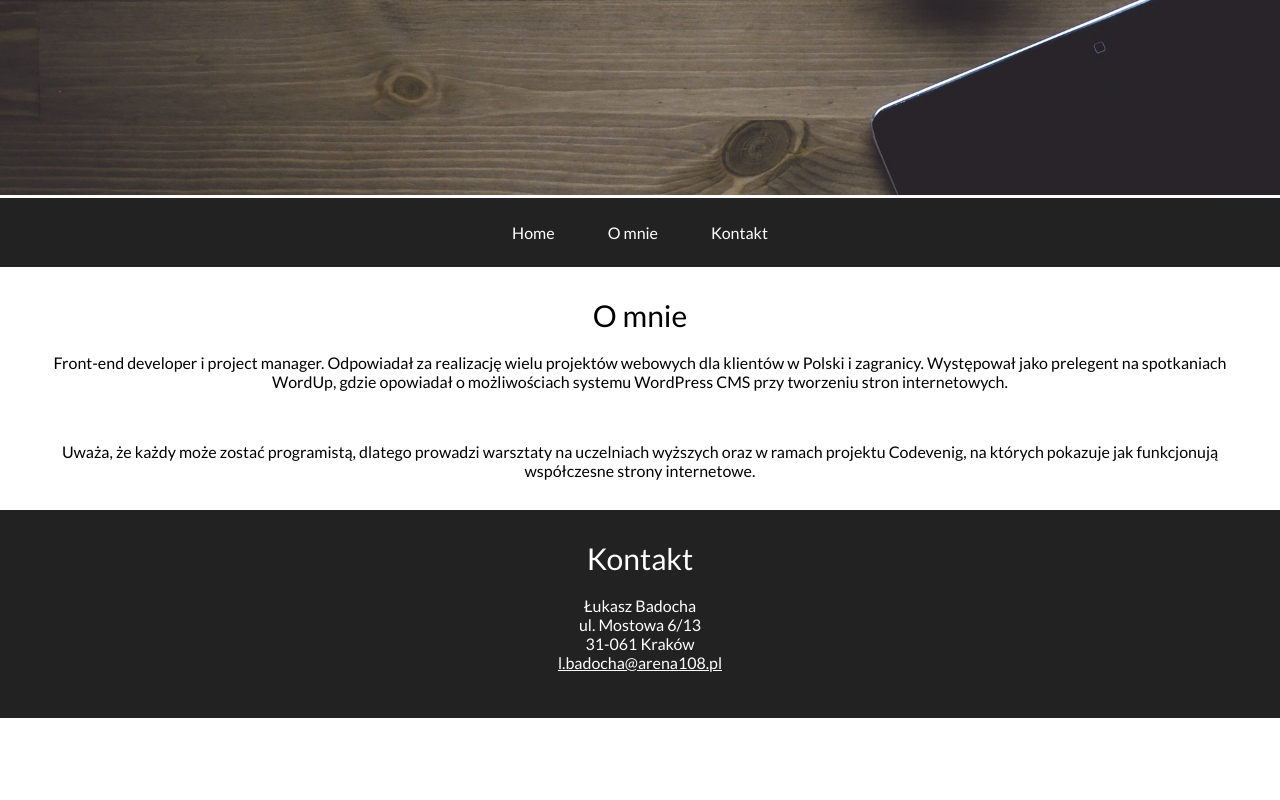
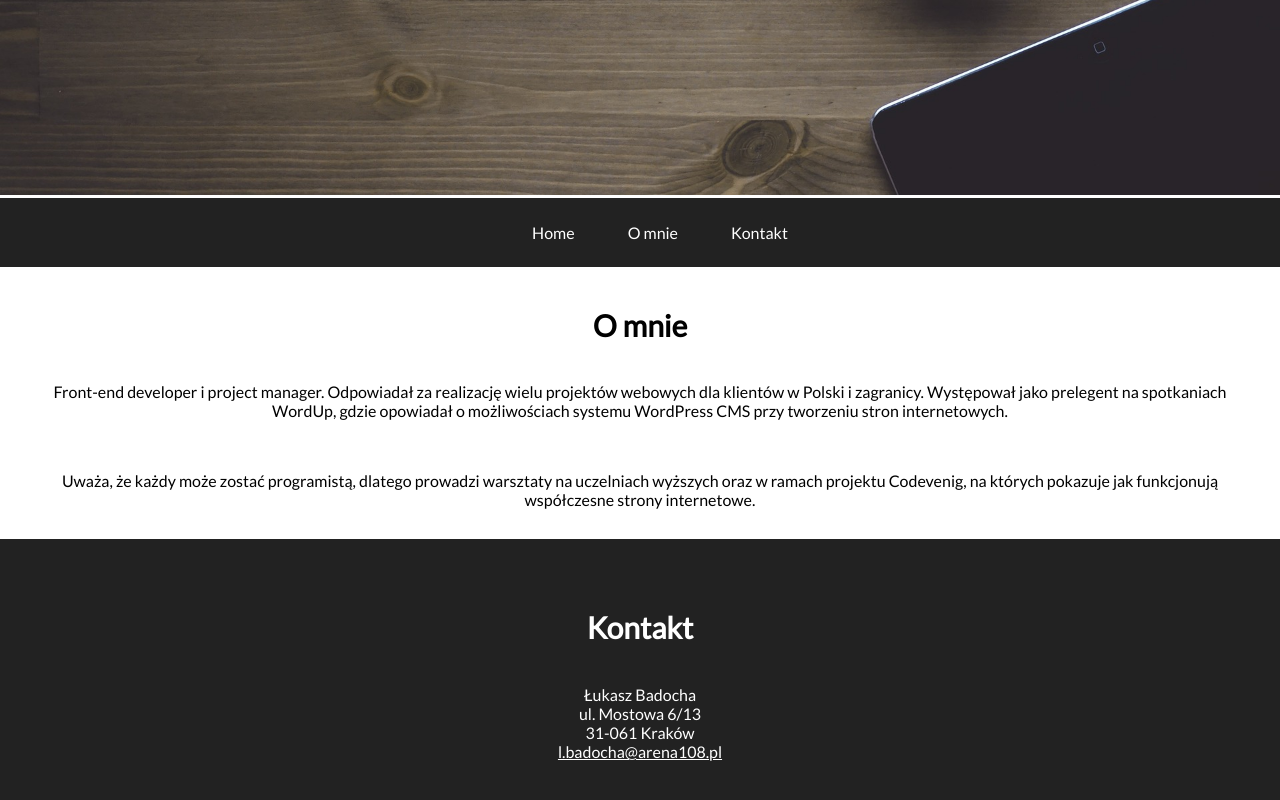
Before and after one commit to emilaw/html5, a plain HTML site: page index.html in a window 1280 px wide. Shown: the part 656-1456 px from the top of the page. Before the commit the page ends 1374 px from the top, so only its background shows below. Drawn offline with Linux system fonts and the light colour scheme.

Commit message:
zmiana 2
zmiana 2

```diff
--- a/index.html
+++ b/index.html
@@ -16,23 +16,27 @@
     </header>
 
     <nav id="menu">
-        <li class="menu-item"><a href="#">Home</a></li>
-        <li class="menu-item"><a href="#about">O mnie</a></li>
-        <li class="menu-item"><a href="#contact">Kontakt</a></li>
+        <ul>
+            <li class="menu-item"><a href="#">Home</a></li>
+            <li class="menu-item"><a href="#about">O mnie</a></li>
+            <li class="menu-item"><a href="#contact">Kontakt</a></li>
+        </ul>
     </nav>
 
     <section id="about">
-        <div id="about-header">O mnie</div>
+        <article id="about-header">
+            <h4>O mnie</h4>
+        </article>
         <p class="about-content">Front-end developer i project manager. Odpowiadał za realizację wielu projektów webowych dla klientów w Polski i zagranicy. Występował jako prelegent na spotkaniach WordUp, gdzie opowiadał o możliwościach systemu WordPress CMS przy tworzeniu stron internetowych.</p>
         <br />
-
         <p class="about-content"> Uważa, że każdy może zostać programistą, dlatego prowadzi warsztaty na uczelniach wyższych oraz w ramach projektu Codevenig, na których pokazuje jak funkcjonują współczesne strony internetowe.</p>
-
     </section>
 
 
     <section id="contact">
-        <div id="contact-header">Kontakt</div>
+        <article id="contact-header">
+            <h4>Kontakt</h4>
+        </article>
         <p id="contact-content">
             Łukasz Badocha<br /> ul. Mostowa 6/13<br /> 31-061 Kraków<br />
             <a href="mailto:l.badocha@arena108.pl">l.badocha@arena108.pl</a>
@@ -40,4 +44,5 @@
         <p></p>
     </section>
 
+
 </html>
```
